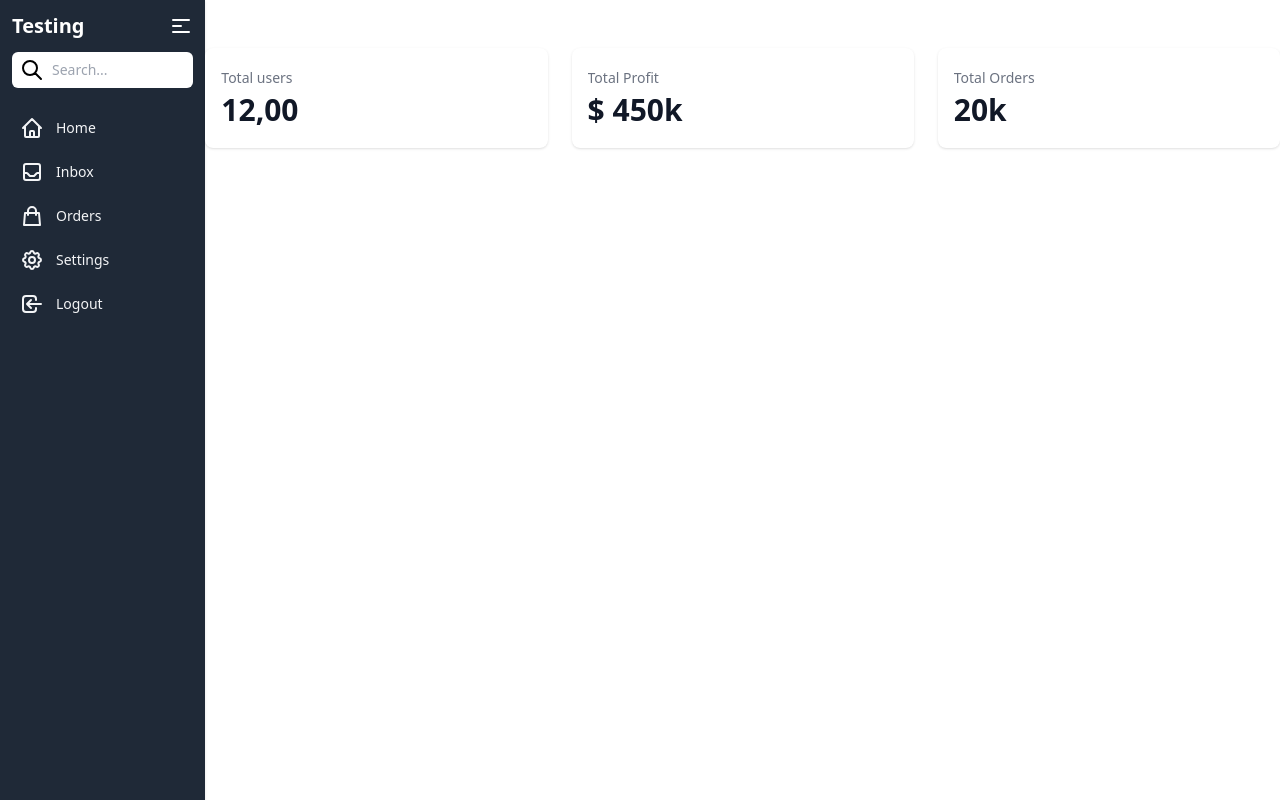
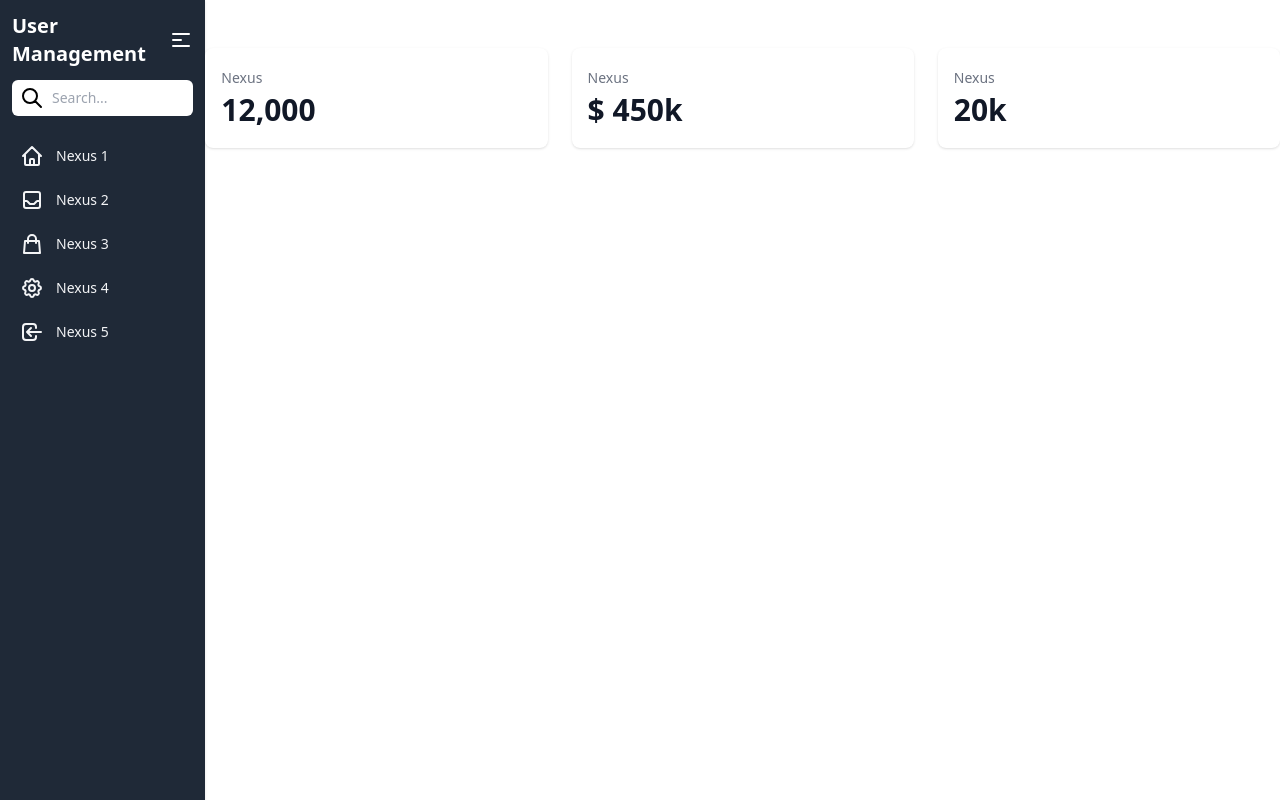
Before and after one commit to vsidera/Suss-Ads, a React (Create React App) app: page / in a window 1280 px wide. Built offline with nearby package versions, Linux system fonts and the light colour scheme; the HTML template or start-up script is replaced by a standard one.

Commit message:
do routing

```diff
--- a/package.json
+++ b/package.json
@@ -36,6 +36,7 @@
     ]
   },
   "devDependencies": {
+    "react-router-dom": "^6.9.0",
     "tailwindcss": "^3.2.7"
   }
 }
--- a/src/App.js
+++ b/src/App.js
@@ -1,9 +1,22 @@
 import Sidebar from "./components/sidebar/sidebar";
+import Login from "./pages/login/Login";
+import Users from "./pages/users/Users"
+import ReactDOM from "react-dom/client";
+import { BrowserRouter, Routes, Route } from "react-router-dom";
 
 function App() {
   return (
     <div className="App">
-      <Sidebar/>
+      {/* <Sidebar/> */}
+      <BrowserRouter>
+        <Routes>
+          <Route path='/' exact element={<Sidebar/>} />
+          <Route path='login' element={<Login/>} />
+          <Route path='users' element={<Users/>} />
+        </Routes>
+
+      </BrowserRouter>
+
     </div>
   );
 }
--- a/src/components/sidebar/sidebar.jsx
+++ b/src/components/sidebar/sidebar.jsx
@@ -1,5 +1,9 @@
 import { useState } from "react";
 import styles from "../../../src/index.css"
+import { NavLink } from 'react-router-dom';
+import ReactDOM from "react-dom/client";
+import { BrowserRouter, Routes, Route } from "react-router-dom";
+import Login from "../../pages/login/Login";
 
 export default function Sidebar() {
     const [open, setOpen] = useState(false);
@@ -13,7 +17,7 @@ export default function Sidebar() {
                 <div className="space-y-3">
                     <div className="flex items-center justify-between">
                         <h2 className="text-xl font-bold text-white">
-                            Testing
+                            User Management
                         </h2>
                         <button onClick={() => setOpen(!open)}>
                             <svg
@@ -61,6 +65,8 @@ export default function Sidebar() {
                             className="w-full py-2 pl-10 text-sm rounded-md focus:outline-none"
                         />
                     </div>
+                    {/* <BrowserRouter>
+                    <Routes> */}
                     <div className="flex-1">
                         <ul className="pt-2 pb-4 space-y-1 text-sm">
                             <li className="rounded-sm">
@@ -82,7 +88,11 @@ export default function Sidebar() {
                                             d="M3 12l2-2m0 0l7-7 7 7M5 10v10a1 1 0 001 1h3m10-11l2 2m-2-2v10a1 1 0 01-1 1h-3m-6 0a1 1 0 001-1v-4a1 1 0 011-1h2a1 1 0 011 1v4a1 1 0 001 1m-6 0h6"
                                         />
                                     </svg>
-                                    <span className="text-gray-100">Home</span>
+
+                                    {/* <NavLink exact activeClassName="active" to="/dashboard"> */}
+
+                                    <span className="text-gray-100">Nexus 1</span>
+                                    {/* </NavLink> */}
                                 </a>
                             </li>
                             <li className="rounded-sm">
@@ -104,7 +114,8 @@ export default function Sidebar() {
                                             d="M20 13V6a2 2 0 00-2-2H6a2 2 0 00-2 2v7m16 0v5a2 2 0 01-2 2H6a2 2 0 01-2-2v-5m16 0h-2.586a1 1 0 00-.707.293l-2.414 2.414a1 1 0 01-.707.293h-3.172a1 1 0 01-.707-.293l-2.414-2.414A1 1 0 006.586 13H4"
                                         />
                                     </svg>
-                                    <span className="text-gray-100">Inbox</span>
+
+                                    <span className="text-gray-100">Nexus 2</span>
                                 </a>
                             </li>
                             <li className="rounded-sm">
@@ -127,7 +138,7 @@ export default function Sidebar() {
                                         />
                                     </svg>
                                     <span className="text-gray-100">
-                                        Orders
+                                        Nexus 3
                                     </span>
                                 </a>
                             </li>
@@ -156,7 +167,7 @@ export default function Sidebar() {
                                         />
                                     </svg>
                                     <span className="text-gray-100">
-                                        Settings
+                                        Nexus 4
                                     </span>
                                 </a>
                             </li>
@@ -180,27 +191,29 @@ export default function Sidebar() {
                                         />
                                     </svg>
                                     <span className="text-gray-100">
-                                        Logout
+                                        Nexus 5
                                     </span>
                                 </a>
                             </li>
                         </ul>
                     </div>
+                    {/* </Routes>
+                    </BrowserRouter> */}
                 </div>
             </div>
             <div className="container mx-auto mt-12">
                 <div className="grid grid-cols-1 gap-6 mb-6 lg:grid-cols-3">
                     <div className="w-full px-4 py-5 bg-white rounded-lg shadow">
                         <div className="text-sm font-medium text-gray-500 truncate">
-                            Total users
+                            Nexus
                         </div>
                         <div className="mt-1 text-3xl font-semibold text-gray-900">
-                            12,00
+                            12,000
                         </div>
                     </div>
                     <div className="w-full px-4 py-5 bg-white rounded-lg shadow">
                         <div className="text-sm font-medium text-gray-500 truncate">
-                            Total Profit
+                            Nexus
                         </div>
                         <div className="mt-1 text-3xl font-semibold text-gray-900">
                             $ 450k
@@ -208,7 +221,7 @@ export default function Sidebar() {
                     </div>
                     <div className="w-full px-4 py-5 bg-white rounded-lg shadow">
                         <div className="text-sm font-medium text-gray-500 truncate">
-                            Total Orders
+                            Nexus
                         </div>
                         <div className="mt-1 text-3xl font-semibold text-gray-900">
                             20k
--- a/src/pages/login/Login.jsx
+++ b/src/pages/login/Login.jsx
@@ -1,4 +1,4 @@
-import "./login.scss"
+// import "./login.scss"
 
 const Login = () => {
   return (
--- /dev/null
+++ b/src/pages/users/Users.jsx
@@ -0,0 +1,9 @@
+// import "./login.scss"
+
+const Login = () => {
+    return (
+      <div>Users</div>
+    )
+  }
+
+  export default Login
```
Also changed, not shown: 1 other file (tests, documents, lock files or other folders).
